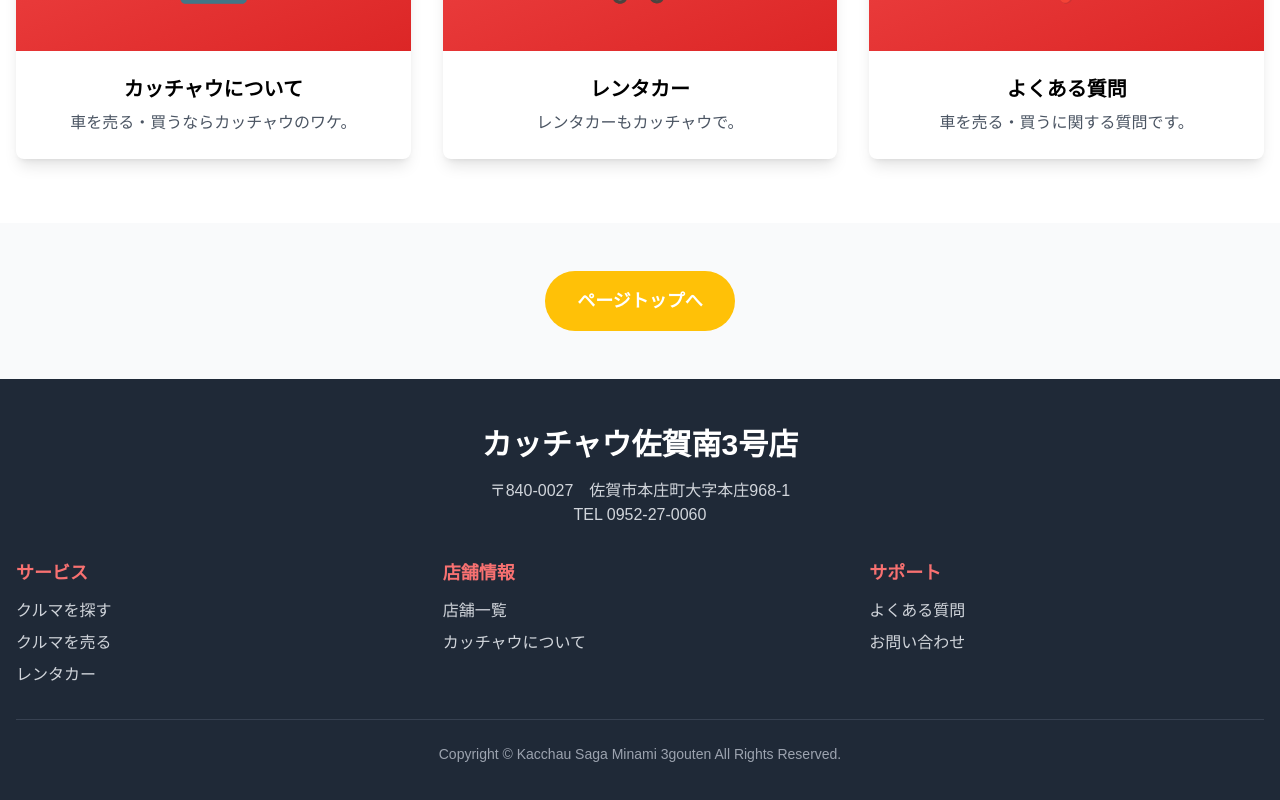
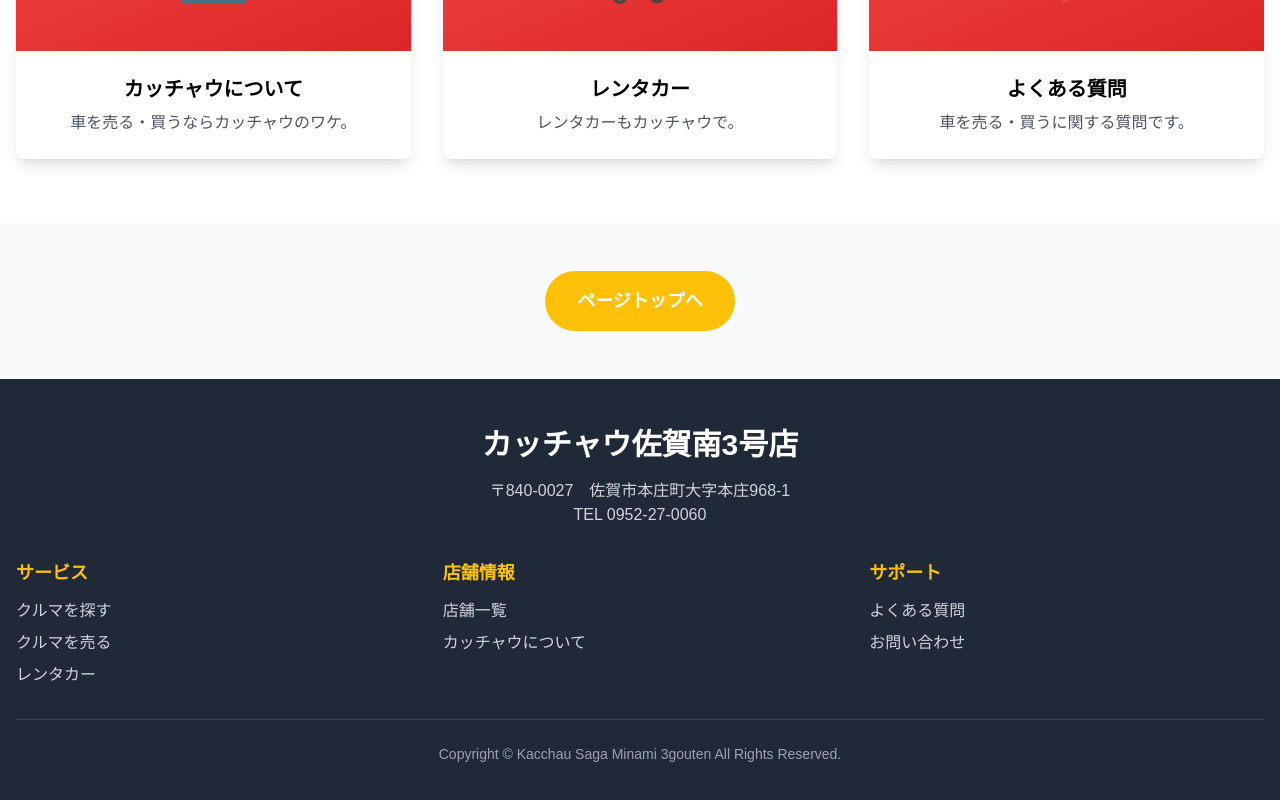
Before and after one commit to homepagebusinessfc-debug/homepage-business-project, a Next.js app: page / in a window 1280 px wide. Shown: the part 1722-2522 px from the top of the page. Built offline with nearby package versions, Linux system fonts and the light colour scheme.

Commit message:
Update 2 files
- /components/Footer.tsx
- /scripts/convert-colors.js

```diff
--- a/components/Footer.tsx
+++ b/components/Footer.tsx
@@ -14,7 +14,7 @@ export default function Footer() {
 
         <div className="grid grid-cols-1 md:grid-cols-3 gap-8 mb-8">
           <div>
-            <h4 className="font-bold text-lg mb-3 text-red-400">サービス</h4>
+            <h4 className="font-bold text-lg mb-3 text-kacchau">サービス</h4>
             <ul className="space-y-2">
               <li><Link href="/search" className="text-gray-300 hover:text-white transition-colors">クルマを探す</Link></li>
               <li><Link href="/sell" className="text-gray-300 hover:text-white transition-colors">クルマを売る</Link></li>
@@ -23,7 +23,7 @@ export default function Footer() {
           </div>
 
           <div>
-            <h4 className="font-bold text-lg mb-3 text-red-400">店舗情報</h4>
+            <h4 className="font-bold text-lg mb-3 text-kacchau">店舗情報</h4>
             <ul className="space-y-2">
               <li><Link href="/shop" className="text-gray-300 hover:text-white transition-colors">店舗一覧</Link></li>
               <li><Link href="/about" className="text-gray-300 hover:text-white transition-colors">カッチャウについて</Link></li>
@@ -31,7 +31,7 @@ export default function Footer() {
           </div>
 
           <div>
-            <h4 className="font-bold text-lg mb-3 text-red-400">サポート</h4>
+            <h4 className="font-bold text-lg mb-3 text-kacchau">サポート</h4>
             <ul className="space-y-2">
               <li><Link href="/question" className="text-gray-300 hover:text-white transition-colors">よくある質問</Link></li>
               <li><Link href="/contact" className="text-gray-300 hover:text-white transition-colors">お問い合わせ</Link></li>
--- a/scripts/convert-colors.js
+++ b/scripts/convert-colors.js
@@ -3,6 +3,9 @@ const path = require('path');
 
 // 色の変換マッピング
 const COLOR_MAP = {
+  'text-red-400': 'text-kacchau',
+  'text-red-600': 'text-kacchau',
+  'text-red-700': 'text-kacchau-dark',
   'text-red-600': 'text-kacchau',
   'text-red-700': 'text-kacchau-dark',
   'text-red-500': 'text-kacchau-500',
```
